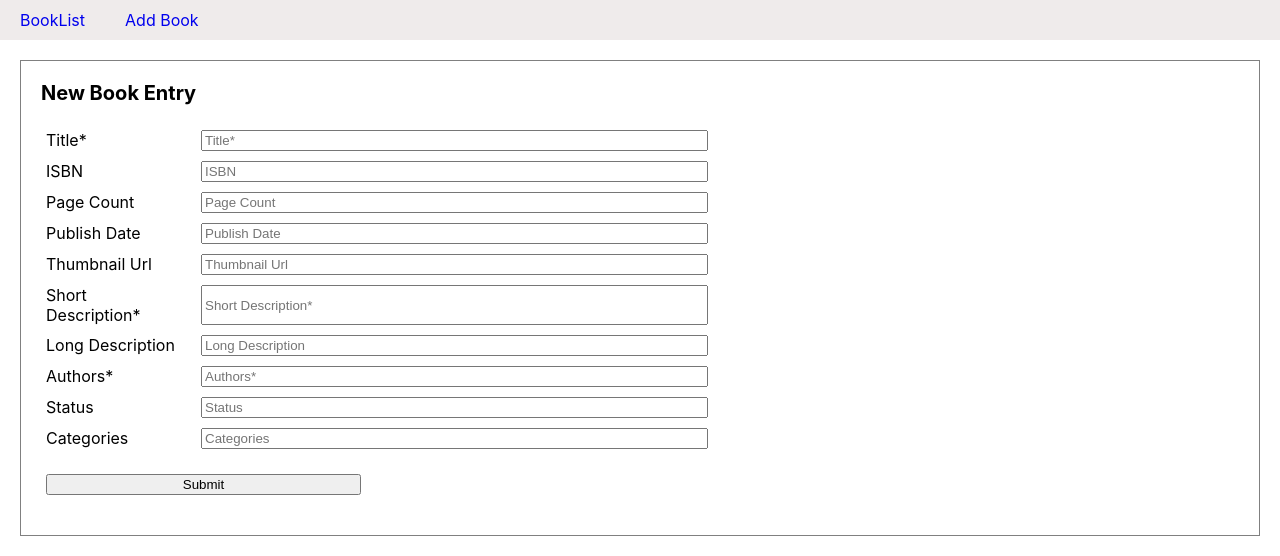
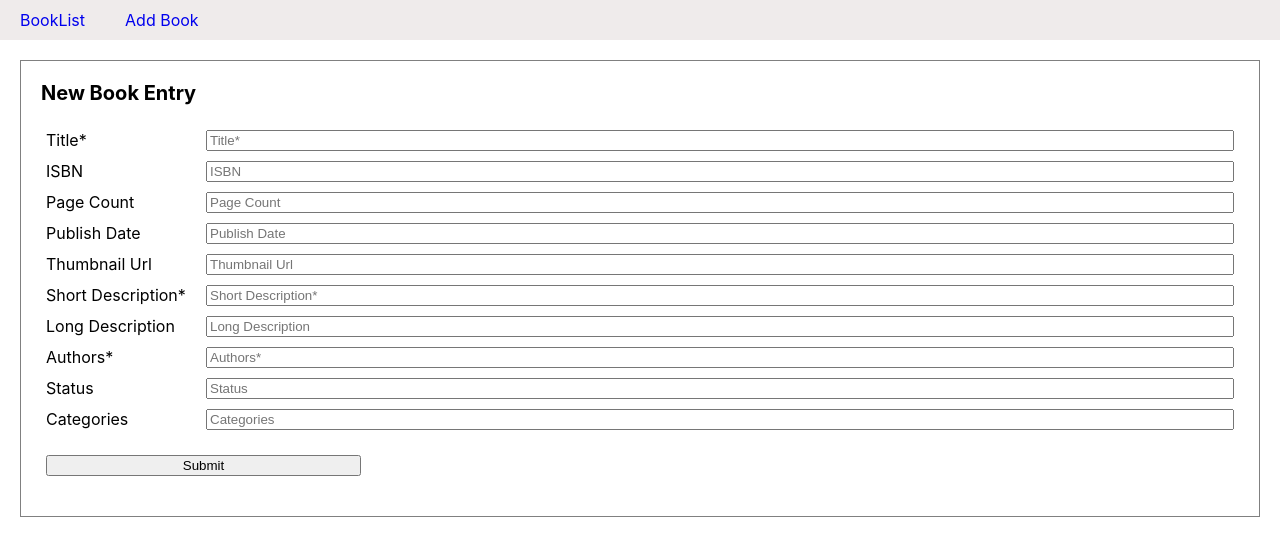
Before and after one commit to christinechang/ameelioChallenge, a React (Create React App) app in the folder client/: page /addBook in a window 1280 px wide. Shown: the top 556 px of the page. Built offline with nearby package versions, Linux system fonts and the light colour scheme; no server answers.

Commit message:
layout w css grid add overflow create & use id, not isbn rm success

```diff
--- a/client/src/App.css
+++ b/client/src/App.css
@@ -29,6 +29,9 @@ li {
 
 .listLineItem {
   margin: 5px;
+  overflow: hidden;
+  white-space: nowrap;
+  text-overflow: ellipsis;
 }
 .gridHeader {
   font-weight: bold;
@@ -37,17 +40,22 @@ li {
 }
 .listLine {
   display: grid;
-  grid-template-columns: 1fr 4fr 4fr;
+  grid-template-columns: 1fr 3fr 8fr 8fr;
+  grid-template-rows: 1fr;
+  gap: 20px 10px;
+}
+.gridId {
+  text-decoration: none;
+}
+
+.infoLine {
+  display: grid;
+  grid-template-columns: 150px 4fr;
   grid-template-rows: 1fr;
   gap: 20px 10px;
 }
 
-.colLabel {
-  min-width: 130px;
-  width: 130px;
-  margin-right: 10px;
-}
-.colBookTitle {
+.gridBookTitle {
   font-weight: bold;
 }
 
--- a/client/src/App.js
+++ b/client/src/App.js
@@ -5,7 +5,6 @@ import Navbar from './components/Navbar';
 import Home from './pages/Home';
 import BookForm from './pages/BookForm';
 import BookInfo from './pages/BookInfo';
-import Success from './pages/Success';
 import Error from './pages/Error';
 
 import './App.css';
@@ -34,15 +33,17 @@ function App() {
         console.log('Fetch ERROR.......', err);
       })
   }, []);
-
+  // note: can use isbn as index except that in database not all have isbn,
+  //       so, on loading data, I created id, based on index in the array.
   return (
     <div className="App">
       <BrowserRouter>
         <Navbar />     {/* adds nav bar to ALL pages     */}
         <Routes>
           <Route path='/' element={<Home books={books} />} />
-          <Route path='/:isbn' element={<BookInfo books={books} />} />
-          <Route path='/addBook' element={<BookForm addBook={addBook} idx={books.length + 1} />} />
+          <Route path='/:id' element={<BookInfo books={books} />} />
+          {/* <Route path='/:isbn' element={<BookInfo books={books} />} /> */}
+          <Route path='/addBook' element={<BookForm addBook={addBook} idx={books.length} />} />
           <Route path='*' element={<Error />} />
         </Routes>
       </BrowserRouter>
--- a/client/src/BookInfoDisplay.js
+++ b/client/src/BookInfoDisplay.js
@@ -2,7 +2,7 @@ import React from "react";
 
 const BookInfoItem = (props) => {
   return (
-    <div className="listLine">
+    <div className="infoLine">
       <div className="listLineItem colLabel">{props.label}:</div>
       <div className="listLineItem">{(props.value) || ''}</div>
     </div>
--- a/client/src/BookList.js
+++ b/client/src/BookList.js
@@ -11,12 +11,13 @@ const formatArray = (arr2Check) => (
 const gridHeader = (
     <>
         <li key="header" className="listLine gridHeader">
+            <div key="headerId" className="listLineItem">ID</div>
             <div key="headerIsbn" className="listLineItem colLabel">ISBN</div>
             <div key="headerTitle" className="listLineItem">Title</div>
             <div key="headerAuthors" className="listLineItem">Author(s)</div>
         </li>
         <li>
-        <div className="finePrint">(click for more info)</div>
+            <div className="finePrint">(info)</div>
         </li>
     </>
 );
@@ -26,13 +27,14 @@ const Book1Line = (props) => {
     return (
         <li key={book.id} className="listLine">
             <NavLink
-                to={`/${book.isbn}`}
-                key={`${book.id}.info`}
-                className=" listLineItem listLink colLabel">
-                {book.isbn}
+                to={`/${book.id}`}
+                key={`${book.id}.id`}
+                className=" listLineItem gridId">
+                {book.id}
             </NavLink>
-            <div key={`${book.id}.title`} className=" listLineItem colBookTitle">{book.title}</div>
-            <div key={`${book.id}.auth`} className=" listLineItem colAuthors">{`by ${formatArray(book.authors)}`}</div>
+            <div key={`${book.id}.isbn`} className=" listLineItem">{book.isbn} </div>
+            <div key={`${book.id}.title`} className=" listLineItem gridBookTitle">{book.title}</div>
+            <div key={`${book.id}.auth`} className=" listLineItem">{formatArray(book.authors)}</div>
         </li>
     )
 }
--- a/client/src/pages/BookForm.js
+++ b/client/src/pages/BookForm.js
@@ -1,11 +1,9 @@
 import React, { useState } from "react";
-import BookInfoDisplay from "../BookInfoDisplay"
-// import BookList from "../BookList";
 import { NavLink } from "react-router-dom";
 
 const InputSingle = (props) => {
     return (
-        <div className="listLine">
+        <div className="infoLine">
             <div className="listLineItem colLabel ">{props.label || 'Value'}</div>
             <input
                 id={props.itemName}
@@ -69,7 +67,6 @@ const BookForm = (props) => {
         });
     };
 
-    const successfully = 'Successfully submitted new book:';
     const newBookForm = (
         <div className="aSection lineList">
             <div className="pageTitle">New Book Entry</div>
@@ -99,7 +96,7 @@ const BookForm = (props) => {
                 <div className="pageTitle"> SUCCESSFULLY SUBMITTED </div>
 
                 <NavLink
-                    to={`/${values.isbn}`}
+                    to={`/${idx}`}
                     className="linkBtn">
                     Click here to see new book info.
                 </NavLink>
--- a/client/src/pages/BookInfo.js
+++ b/client/src/pages/BookInfo.js
@@ -3,11 +3,13 @@ import { useParams } from 'react-router-dom';
 import BookInfoDisplay from '../BookInfoDisplay';
 
 const BookInfo = (props) => {
-  const { isbn } = useParams();
-  const title = props.title || '';
-  const book = props.books.find((book) => book.isbn === isbn);
+  // const { isbn } = useParams();
+  const { id } = useParams();
+  const pageTitle = props.pageTitle || '';
+  // const book = props.books.find((book) => book.isbn === isbn);
+  const book = props.books[id - 1];
   return (
-    <BookInfoDisplay book={book} title={title}/>
+    <BookInfoDisplay book={book} pageTitle={pageTitle}/>
   );
 }
 export default BookInfo;
--- a/client/src/pages/Success.js
+++ /dev/null
@@ -1,13 +0,0 @@
-import React from 'react';
-import BookInfoDisplay from '../BookInfoDisplay';
-
-const Success = (props) => {
-    const { book } = props;
-    const title = 'SUCCESSFULLY SUBMITTED NEW BOOK: ';
-    return (
-        <>
-            <BookInfoDisplay book={book} title={title}/>
-        </>
-    );
-}
-export default Success;
```
Lines whose indentation alone changed are shown as unchanged.
